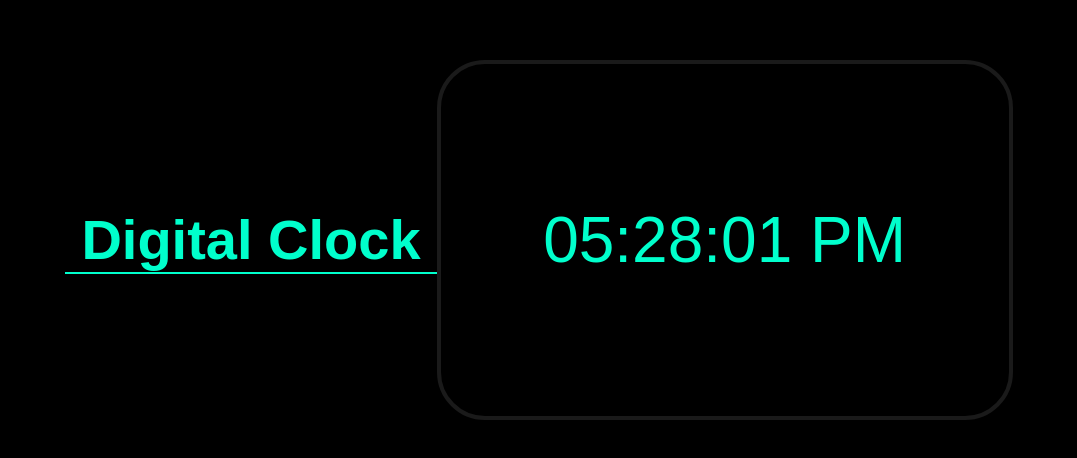
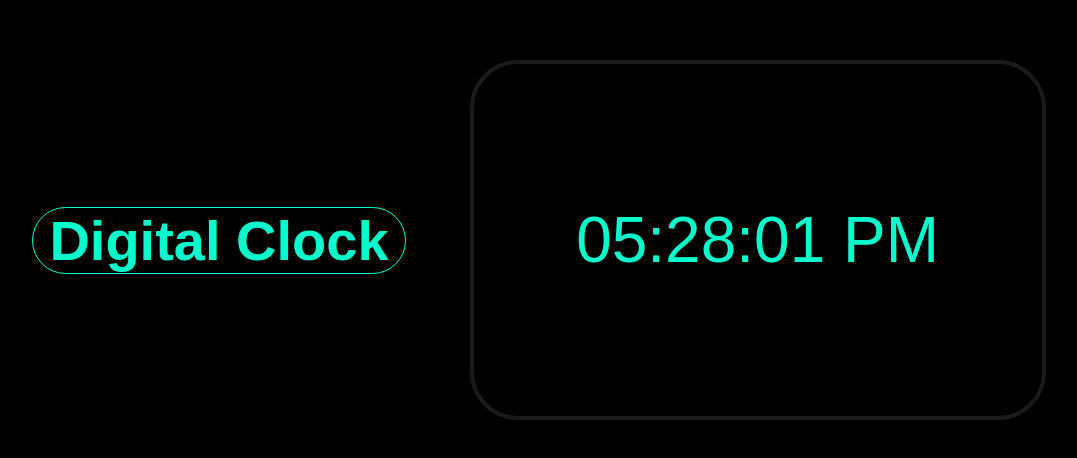
Before and after one commit to sakshiigothwal/DIgiClock, a plain HTML site: page DigitalClock/index.html in a window 1280 px wide. Shown: the part 160-618 px from the top of the page, without its empty margins (101-1178 px from the left). Drawn offline with Linux system fonts and the light colour scheme.

Commit message:
Update styles.css

```diff
--- a/DigitalClock/styles.css
+++ b/DigitalClock/styles.css
@@ -25,8 +25,11 @@ h1{
     font-size: 3.5rem;
     text-align: center;
     padding: 0 1rem;
-    border-bottom: 2px solid #00ffcc;
+    border: 1px solid #00ffcc;
+    border-radius: 2cap;
+    margin-right: 4rem;
     color: #00ffcc;
+
 }
 #time{
     font-size: 4rem;
```
